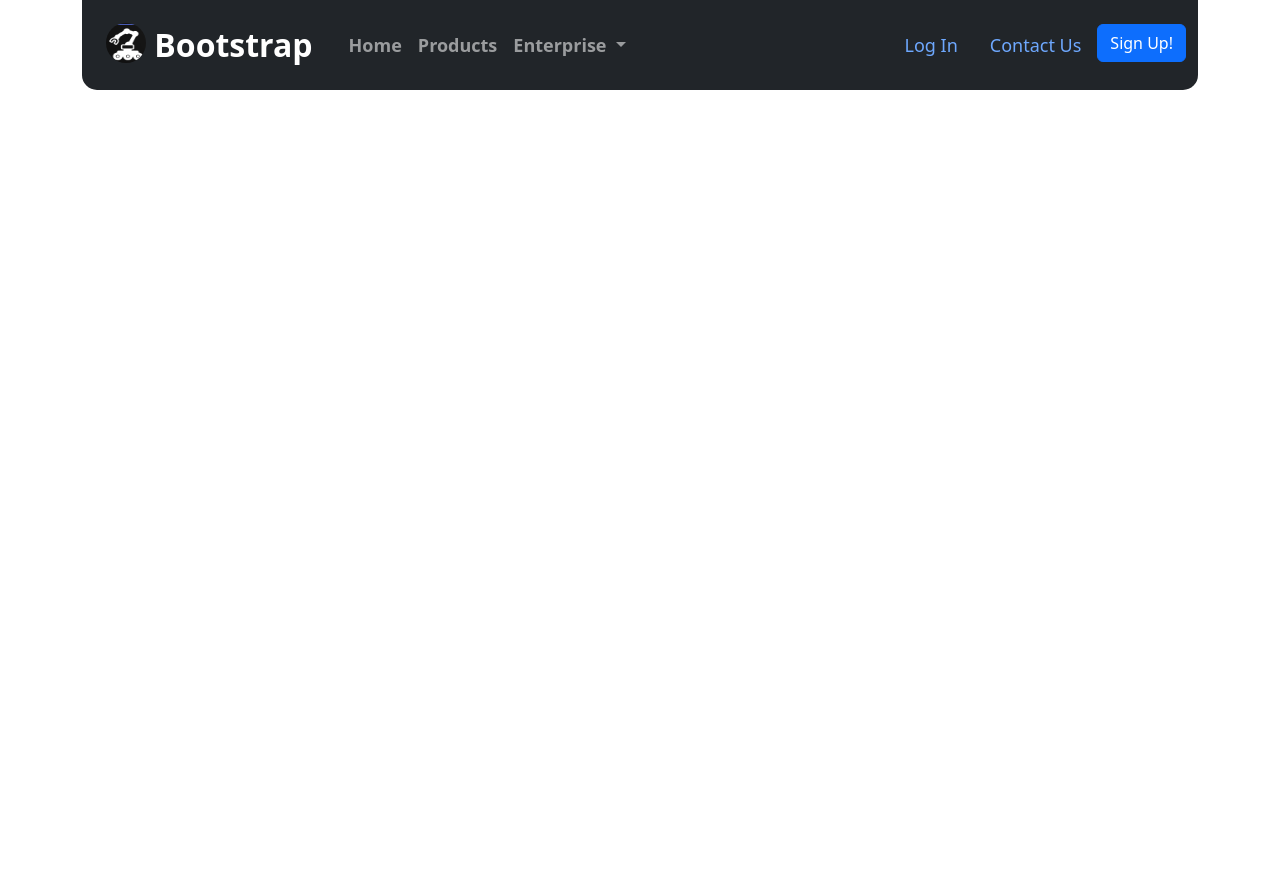
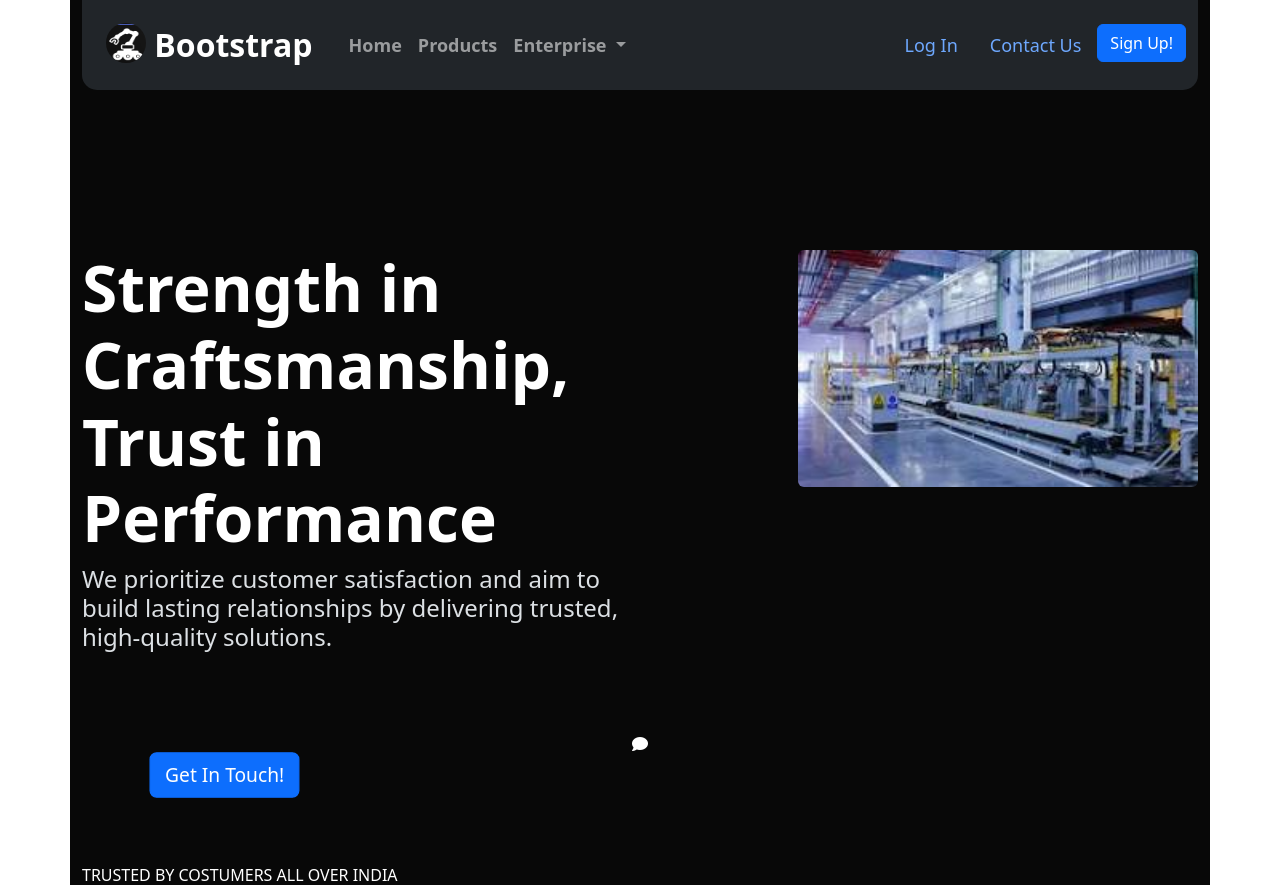
Before and after one commit to kartik82006/li-wesite, a plain HTML site: page index.html in a window 1280 px wide. Before the commit the page ends 800 px from the top, so only its background shows below. Drawn offline with nearby package versions, Linux system fonts and the light colour scheme.

Commit message:
Added Home Page
added Slogan ,description,image and get in touch utton with some text at bottom

```diff
--- a/index.html
+++ b/index.html
@@ -4,6 +4,7 @@
     <meta charset="UTF-8">
     <meta name="viewport" content="width=device-width, initial-scale=1.0">
     <title>Document</title>
+    <script src="https://kit.fontawesome.com/7e0dd719dc.js" crossorigin="anonymous"></script>
     <!doctype html>
 <html lang="en">
   <head>
@@ -19,7 +20,7 @@
 </head>
 <body>
     <!-- -----Navbar------  -->
-<div class="container">
+<div class="container navCont">
     <nav class="navbar bg-dark navbar-expand-lg sticky-top navColor" data-bs-theme="dark"  style="border-bottom-left-radius: 15px;border-bottom-right-radius: 15px;">
         <div class="container-fluid">
             <nav class="navbar bg-dark" >
@@ -71,6 +72,28 @@
         </div>
       </nav>
 </div>
+<div class="container spaceNav">
+  <div>
+</div>
+</div>
+
+<div class="container home text-center">
+  <div class="row">
+    <div class="col">
+      <h1 class="display-3 text-start" style="font-weight: bolder;">Strength in Craftsmanship, Trust in Performance</h1>
+    <h4 class = "text-start desBottom " style="color: #DCE0E4;">We prioritize customer satisfaction and aim to build lasting relationships by delivering trusted, high-quality solutions.</h4>
+</div>
+    <div class="col">
+     <img src="images/download.jpg" class="rounded float-end main-img" alt="...">
+    </div>
+  </div>
+  <i class="fa-solid fa-comment"></i>
+  <button class="btn btn-primary d-flex flex-row mb-6 getInTouch" type="submit">Get In Touch!</button>
+  <br><br><br>
+  <h6 class="text-start">TRUSTED BY COSTUMERS ALL OVER INDIA</h6>
+
+</div>
+
 
 </body>
 </html>
--- a/style.css
+++ b/style.css
@@ -1,3 +1,6 @@
+.navCont{
+    background-color: #080808;
+}
 .logo{
     border-radius: 25px;
 }
@@ -10,3 +13,27 @@
 .navColor{
     background-color: #080808;
 }
+
+.home{
+    background-color: #080808;
+    color:white
+
+}
+.main-img{
+    width: 400px;
+}
+
+.spaceNav{
+
+    height: 20vh;
+    background-color: #080808;
+
+}
+
+.desBottom{
+    margin-bottom: 10vh;
+}
+.getInTouch{
+    margin-left: 10vb;
+    scale: 1.2;
+}
```
Also changed, not shown: images/download.jpg (added).
